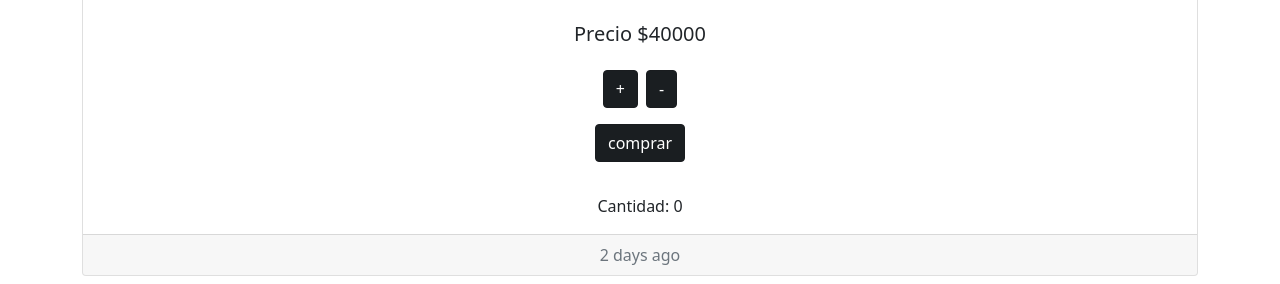
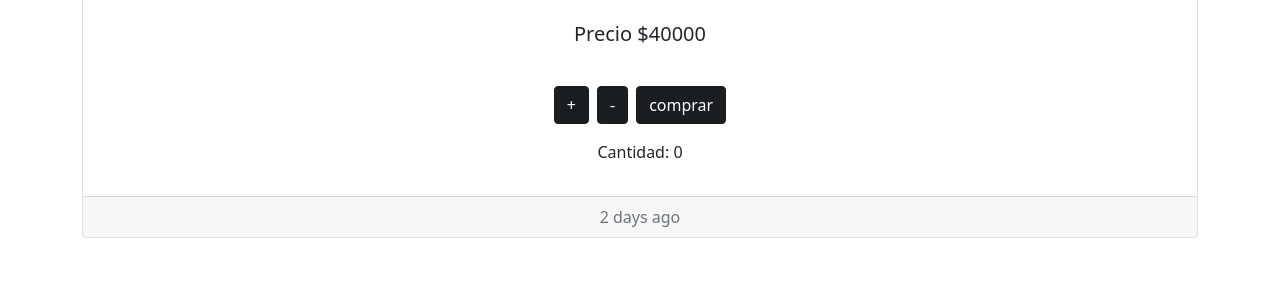
Before and after one commit to dannyanriquez/audio-tienda, a React (Create React App) app: page /details/1 in a window 1280 px wide. Shown: the part 1128-1412 px from the top of the page. Built offline with nearby package versions, Linux system fonts and the light colour scheme.

Commit message:
finally desafio Cart context

```diff
--- a/src/components/Cart/Intercambiabilidad.jsx
+++ b/src/components/Cart/Intercambiabilidad.jsx
@@ -1,27 +1,3 @@
-import React, {useState} from 'react'
+import React from 'react'
 import { Button } from 'react-bootstrap';
 import { Link } from 'react-router-dom';
-
-
-
-
-export const ButtonAdd = ({contador, onAdd}) => { //esta funcion ejecuta el seteo del nuevo carrito
-
-    return (
-        <Button variant="dark" size="md" className="mx-1" active
-        onClick={() => {
-            onAdd(contador)
-        }}>
-            comprar
-        </Button>
-        )
-    }
-
-export const ContinueCart = () => {
-
-    return (
-        <Button as={Link} to={`/Cart`} variant="dark" size="md" className="mx-1" active>
-            Terminar Compra
-        </Button>
-        )
-    }
--- a/src/components/ClickTracker/ItemCount.jsx
+++ b/src/components/ClickTracker/ItemCount.jsx
@@ -1,6 +1,6 @@
 import React, { useState } from 'react'
 import { Button } from 'react-bootstrap';
-import { Intercambiabilidad } from '../ItemDetailContainer/ItemDetail';
+
 
 
 
@@ -23,6 +23,7 @@ export function ItemCount({stock,onAdd}) {   //las props vienen de item Detail,
 
 
 
+
     return (
         <div className="container text-center">
             <div className="row">
@@ -33,9 +34,12 @@ export function ItemCount({stock,onAdd}) {   //las props vienen de item Detail,
                     <Button variant="dark" size="md" className="mx-1" active onClick={restarContador}>
                         -
                     </Button>
-
-                    { <Intercambiabilidad contador={contador} onAdd={onAdd}/>}
-
+                    <Button variant="dark" size="md" className="mx-1" active
+                        onClick={() => {
+                                onAdd(contador) //le paso el dato contador a la funcion inicial
+                                }}>
+                                comprar
+                    </Button>
 
                 </div>
                 <p className=" my-3"> Cantidad: {contador}</p>
--- a/src/components/ItemDetailContainer/ItemDetail.jsx
+++ b/src/components/ItemDetailContainer/ItemDetail.jsx
@@ -1,34 +1,18 @@
-import { Carousel} from 'react-bootstrap'
+import { Carousel, Button} from 'react-bootstrap'
 import React from 'react'
 import { Card } from 'react-bootstrap'
 import { ItemCount } from '../ClickTracker/ItemCount'
 import { useState } from 'react'
-import { ButtonAdd, ContinueCart } from '../Cart/Intercambiabilidad'
+import { Link } from 'react-router-dom'
 
-
-
-export const Intercambiabilidad = ({contador, onAdd}) => {
-
-    const [input, setInput] = useState(true)
-
-    const handleInter = () => {
-        setInput(false)
-    }
-
+export const ContinueCart = ({handleInter}) => {
 
     return (
-
-            <div onClick={handleInter} className="my-3">
-            {
-            input === true ? <ButtonAdd contador={contador} onAdd={onAdd}/> //le sigo pasando las props a la funcion que ejecuta
-
-            : <ContinueCart />
-            }
-            </div>
+        <Button as={Link} to={`/Cart`} variant="dark" size="md" className="mx-1" active>
+            Terminar Compra
+        </Button>
         )
     }
-
-
 
 export const ItemDetail = ({propproducto}) => {
 
@@ -38,14 +22,16 @@ const onAdd = (contador) => {
     setCarrito(contador)
 }
 
+
+
 console.log(carrito) //estado del carrito
 
     return (
+        <>
 
         <section className="container text-center my-5">
                 <div className="row">
-            {
-            <>
+                    {<>
                         <div>
                             <Card className="text-center">
                                 <Card.Header>{propproducto.nombre} - {propproducto.descBreve}</Card.Header>
@@ -54,9 +40,8 @@ console.log(carrito) //estado del carrito
                                         <Carousel.Item interval={4000}>
                                             <img
                                                 className="d-block w-100"
-                                            src= {propproducto.imga}
-                                            alt="First slide"
-                                            />
+                                                src={propproducto.imga}
+                                                alt="First slide" />
                                             <Carousel.Caption>
                                             </Carousel.Caption>
                                         </Carousel.Item>
@@ -64,15 +49,13 @@ console.log(carrito) //estado del carrito
                                             <img
                                                 className="d-block w-100"
                                                 src={propproducto.imgb}
-                                            alt="Second slide"
-                                            />
+                                                alt="Second slide" />
                                         </Carousel.Item>
                                         <Carousel.Item interval={4000}>
                                             <img
                                                 className="d-block w-100"
                                                 src={propproducto.imgc}
-                                            alt="Third slide"
-                                            />
+                                                alt="Third slide" />
                                         </Carousel.Item>
                                     </Carousel>
                                     <Card.Text className="my-3">
@@ -80,15 +63,23 @@ console.log(carrito) //estado del carrito
                                     </Card.Text>
                                     <Card.Title>Precio ${propproducto.precio}</Card.Title>
                                 </Card.Body>
-                                <ItemCount stock={propproducto.stock} onAdd={onAdd}/>
+
+                                <div className="my-3">
+                                    {
+                                    carrito === 0 ? <ItemCount stock={propproducto.stock} onAdd={onAdd}/> //si carrito es igual a 0, muestra itemcount, cualquier valor superior cierra la compra
+                                    :
+                                    <ContinueCart/>
+                                    }
+                                    </div>
+
+
                                 <Card.Footer className="text-muted">2 days ago</Card.Footer>
                             </Card>
                         </div>
-                 </>
-            }
+                    </>}
 
                 </div>
-        </section>
+            </section></>
 
     )
 }
```
Lines whose indentation alone changed are shown as unchanged.
